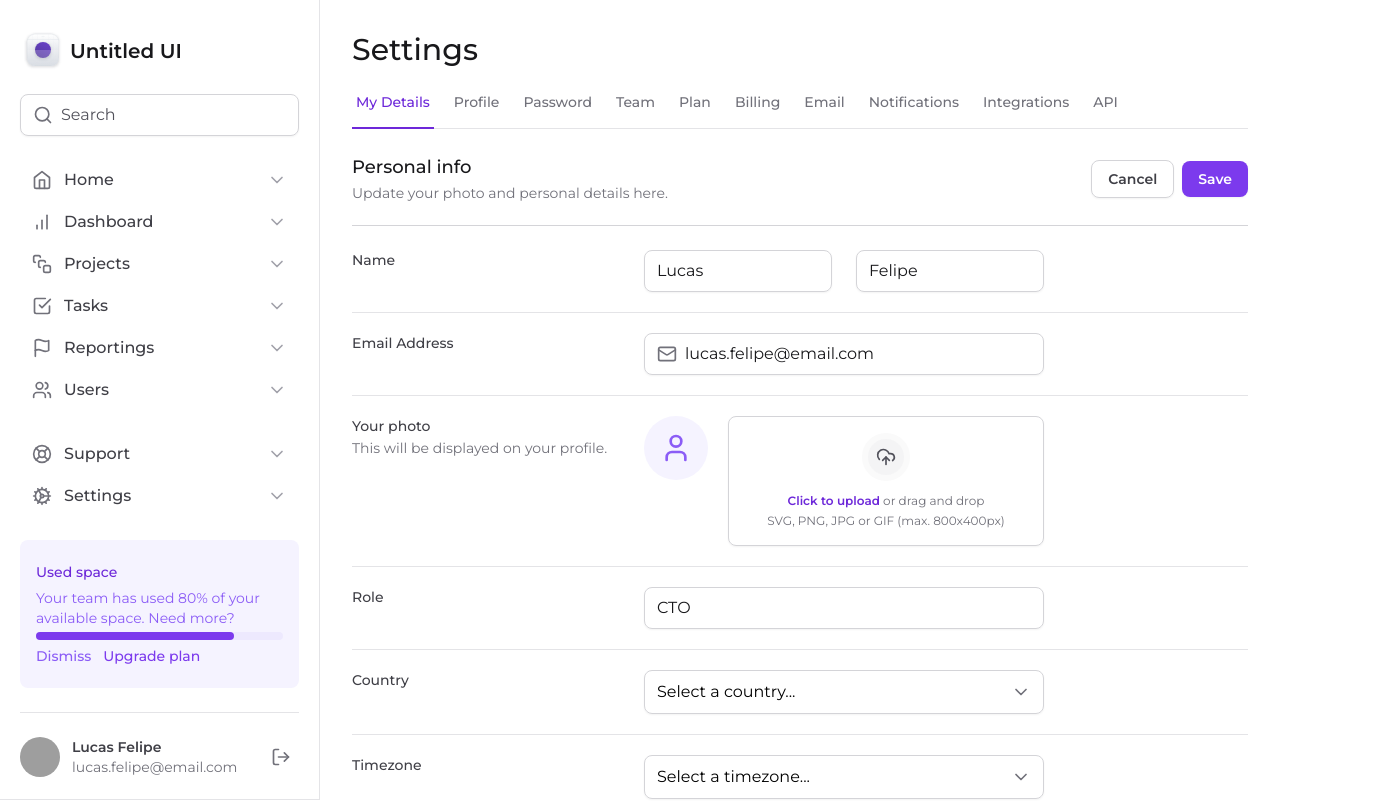
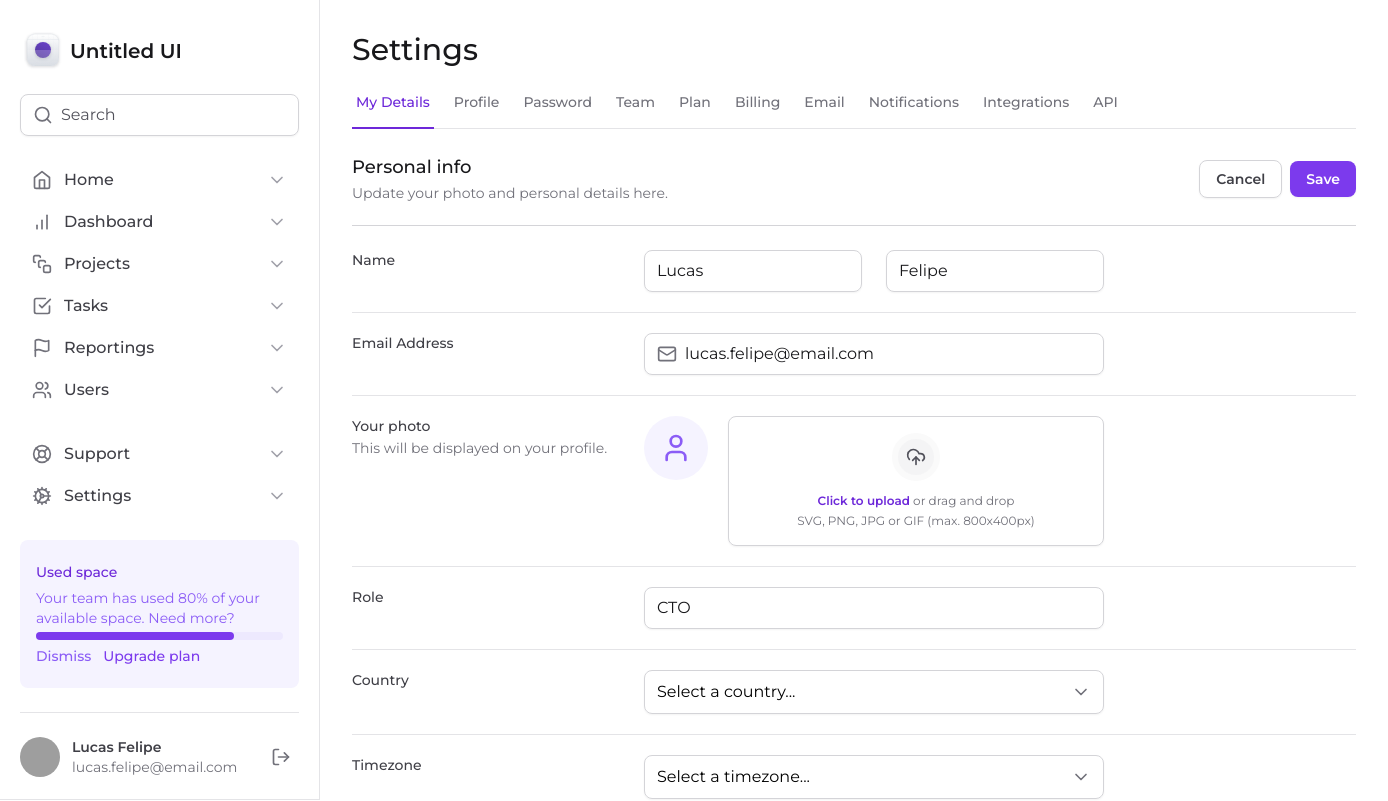
Before and after one commit to LFeli/Rocketseat-Ignite, a Next.js app in the folder masterizando-o-tailwind/: page / in a window 1280 px wide. Shown: the top 801 px of the page, 1388 px wide, since content can reach past the window. Built offline with nearby package versions, Linux system fonts and the light colour scheme; grey boxes are pictures that could not be loaded.

Commit message:
fix: padding bug in desktop with 1030px of width

```diff
--- a/masterizando-o-tailwind/src/app/layout.tsx
+++ b/masterizando-o-tailwind/src/app/layout.tsx
@@ -6,8 +6,7 @@ import { Sidebar } from '@/components/SideBar'
 const montserrat = Montserrat({ subsets: ['latin'] })
 
 export const metadata: Metadata = {
-  title: 'Create Next App',
-  description: 'Generated by create next app',
+  title: 'Untitled UI',
 }
 
 export default function RootLayout({
@@ -18,10 +17,10 @@ export default function RootLayout({
   return (
     <html lang="en" className="antialiased">
       <body className={montserrat.className}>
-        <div className="min-h-screen dark:bg-zinc-900 lg:grid lg:grid-cols-app">
+        <div className="relative min-h-screen dark:bg-zinc-900 lg:grid lg:min-w-max lg:grid-cols-app">
           <Sidebar />
 
-          <main className="max-w-[100vw] px-4 pb-12 pt-24 lg:col-start-2 lg:px-8 lg:pt-8">
+          <main className="max-w-screen px-4 pb-12 pt-24 lg:col-start-2 lg:w-auto lg:px-8 lg:pt-8">
             {children}
           </main>
         </div>
--- a/masterizando-o-tailwind/src/components/SettingsTabs/Index.tsx
+++ b/masterizando-o-tailwind/src/components/SettingsTabs/Index.tsx
@@ -70,7 +70,7 @@ export function SettingsTabs() {
           className="flex h-0.5 translate-y-1.5 touch-none select-none flex-col bg-zinc-100 dark:bg-zinc-800"
           orientation="horizontal"
         >
-          <ScrollArea.Thumb className="relative flex-1 rounded-lg bg-zinc-300 dark:bg-zinc-700" />
+          <ScrollArea.Thumb className="relative flex-1 rounded-lg bg-zinc-300 dark:bg-zinc-700 " />
         </ScrollArea.Scrollbar>
       </ScrollArea.Root>
     </Tabs.Root>
```
